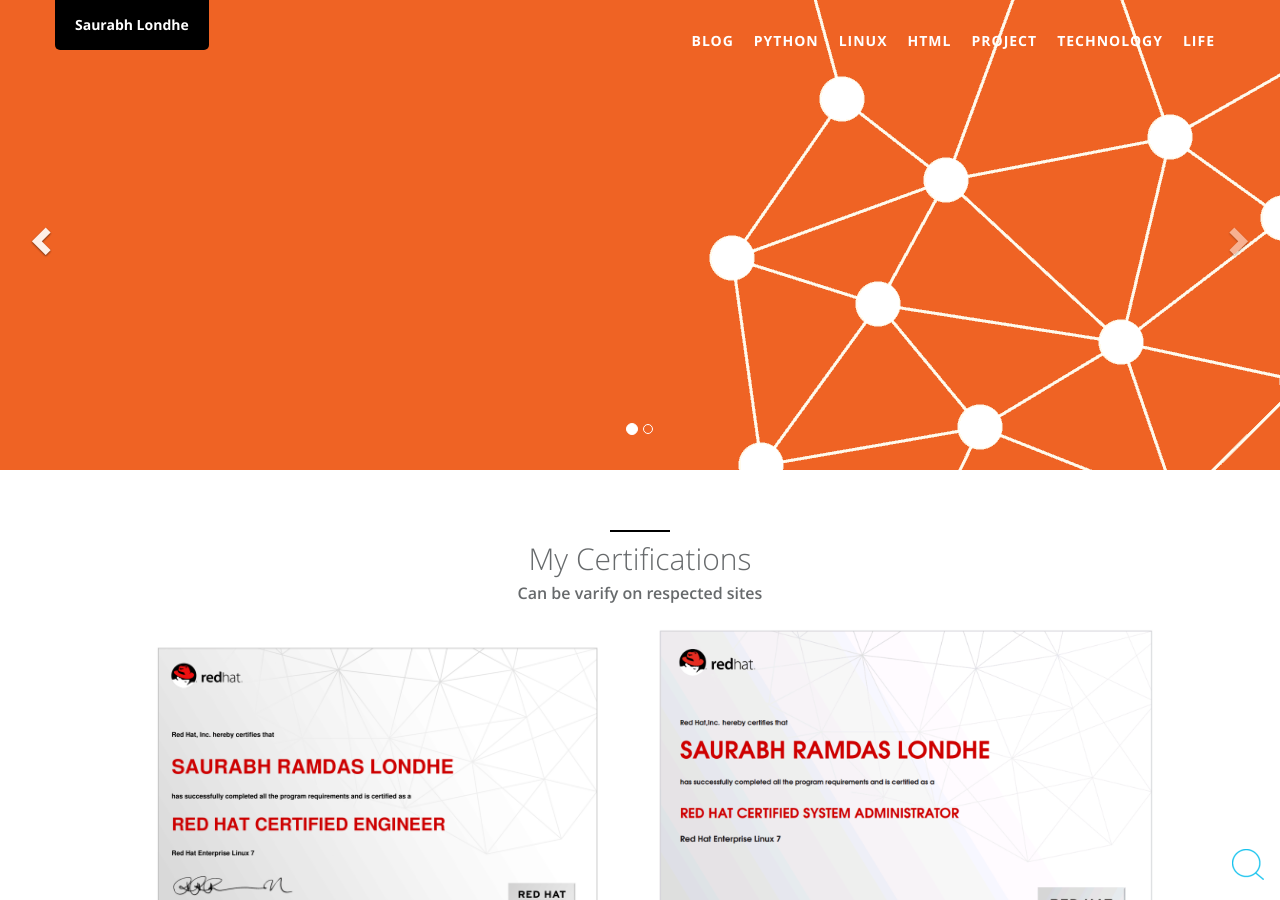
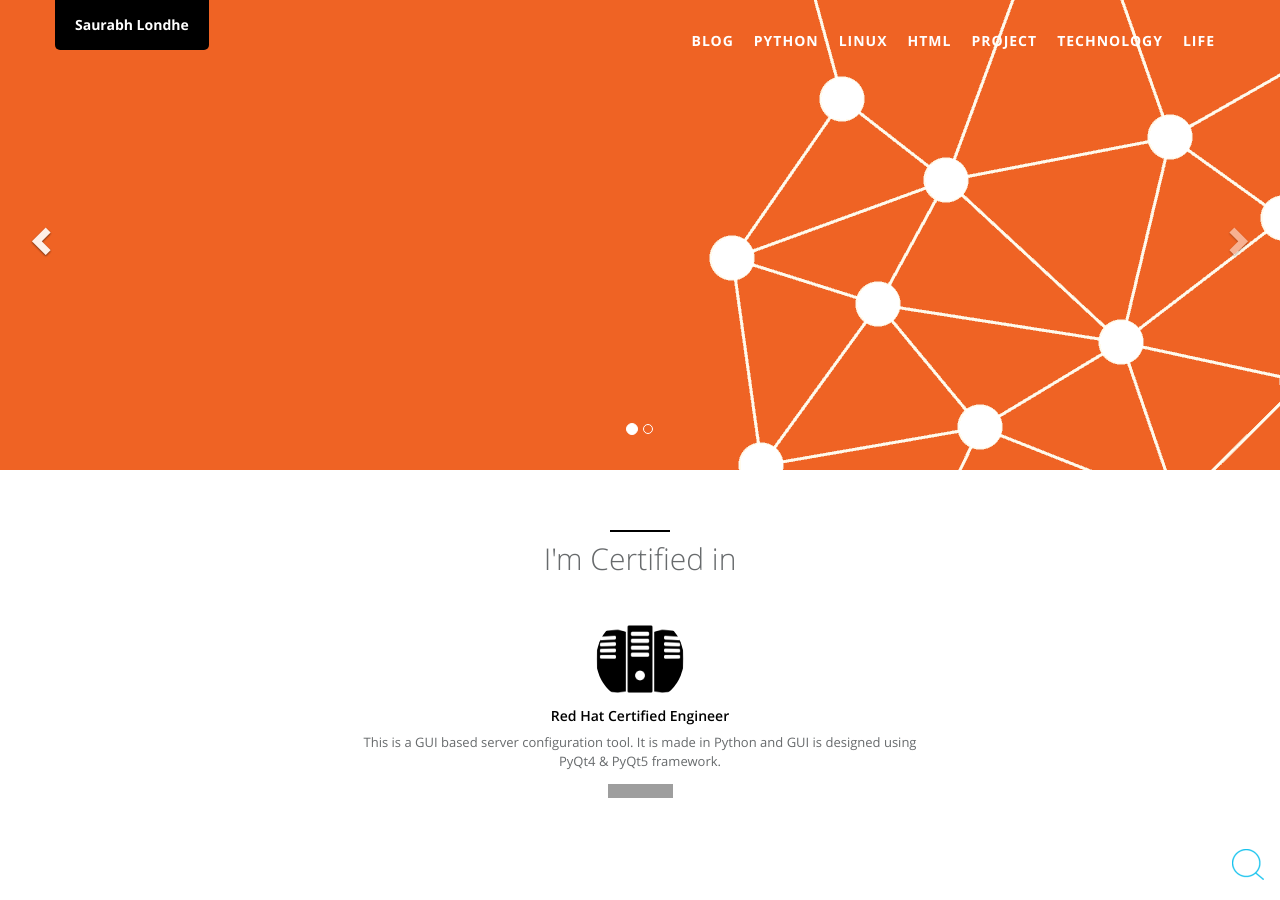
Before and after one commit to saurabhlondhe/saurabhlondhe.github.io, a Jekyll site: the page built from blog/certificates.html, in a window 1280 px wide and 900 px high. Built offline with Jekyll 4.4.1, drawn with Linux system fonts in a browser that asks for light colours; grey boxes are pictures that could not be loaded.

Commit message:
certs modify

```diff
--- /dev/null
+++ b/_data/index/certs.yml
@@ -0,0 +1,7 @@
+- name: Red Hat Certified Engineer
+  i18n: server_suite
+  id_url: https://img.shields.io/badge/RHCE-170--231--674-red.svg    # img id
+  v_id: https://www.redhat.com/rhtapps/services/verify/?certId=170-231-674&isSearch=False&verify=Verify      # varification id
+  url: https://pypi.org/project/fileop/       # cert img url
+  img: /static/assets/img/landing/server_suite.png    # thumbnail
+  desc: This is a GUI based server configuration tool. It is made in Python and GUI is designed using PyQt4 & PyQt5 framework.
--- a/blog/certificates.html
+++ b/blog/certificates.html
@@ -3,19 +3,44 @@ layout: blog
 title: Certifications
 permalink: /certificates/
 ---
-    <link href="{{ "/static/slick/slick.css" | prepend: site.baseurl }}" rel="stylesheet">
-    <link href="{{ "/static/slick/slick-theme.css" | prepend: site.baseurl }}" rel="stylesheet">
-<div class="row">
-    <div class="col-sm-8 col-sm-offset-2 text-center">
-        <div class="navy-line"></div>
-        <h1>My Certifications</h1>
-        <h3>Can be varify on respected sites</h3>
+<div class="container" id="i18_projects">
+    <div class="row m-b-lg">
+        <div class="col-lg-12 text-center">
+            <div class="navy-line"></div>
+            <h1><span data-i18n="projects.my_projects">I'm Certified in</span></h1>
+        </div>
     </div>
-    <div align="center">
-    {% for image in site.static_files %}
-        {% if image.path contains 'img/certs' %}
-            <img src="{{ site.baseurl }}{{ image.path }}" alt="image"  style="width:40%"/>
-        {% endif %}
-    {% endfor %}
+    <div class="row">
+        {% for certs in site.data.index.certs %}
+            {% assign loopindex = forloop.index | modulo: 2 %}
+            {% if forloop.last %}
+                {% if forloop.last == forloop.first %}
+            <div class="col-sm-6 wow col-sm-offset-3 zoomIn">
+                {% else %}
+            <div class="col-sm-6 wow {% if loopindex == 1 %} fadeInLeft col-sm-offset-3 {% else %} fadeInRight {% endif %}">
+                {% endif %}
+            {% else %}
+            <div class="col-sm-6 wow {% if loopindex == 1 %} fadeInLeft {% else %} fadeInRight {% endif %}">
+            {% endif %}
+              <div class="team-member">
+                  <img src="{{ certs.img | prepend: site.baseurl }}" class="img-responsive img-circle img-small" alt="">
+                  <h4>
+                  {% if certs.url %}
+                  <a href="{{ certs.url }}" target="_blank"><span class="navy">{{ certs.name }}</span></a>
+                  {% else %}
+                  <span class="navy">{{ certs.name }}</span>
+                  {% endif %}
+                  </h4>
+                  <p><span data-i18n="projects.{{ certs.i18n }}">{{ certs.desc }}</span></p>
+                  {% if certs.id_url %}
+                  <div class="ghbtn">
+                      <a href="{{ certs.v_id }}"><img target="_blank" style="width: 65px;" src="{{ certs.id_url }}"></img></a>
+                      <div style="height: 10px;"></div>
+                  </div>
+                  {% endif %}
+              </div>
+          </div>
+      {% endfor %}
     </div>
 </div>
+<br>
```
